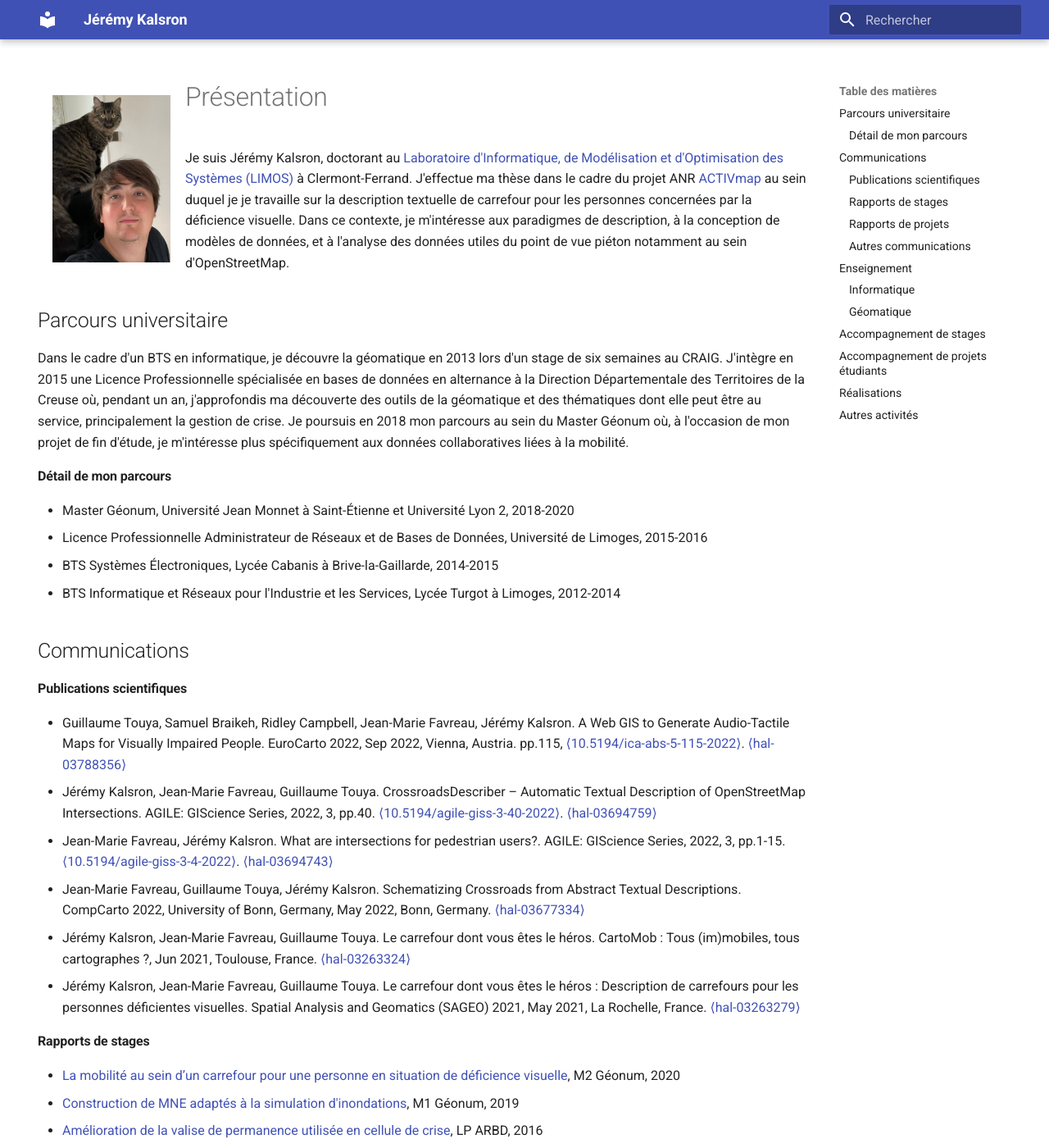
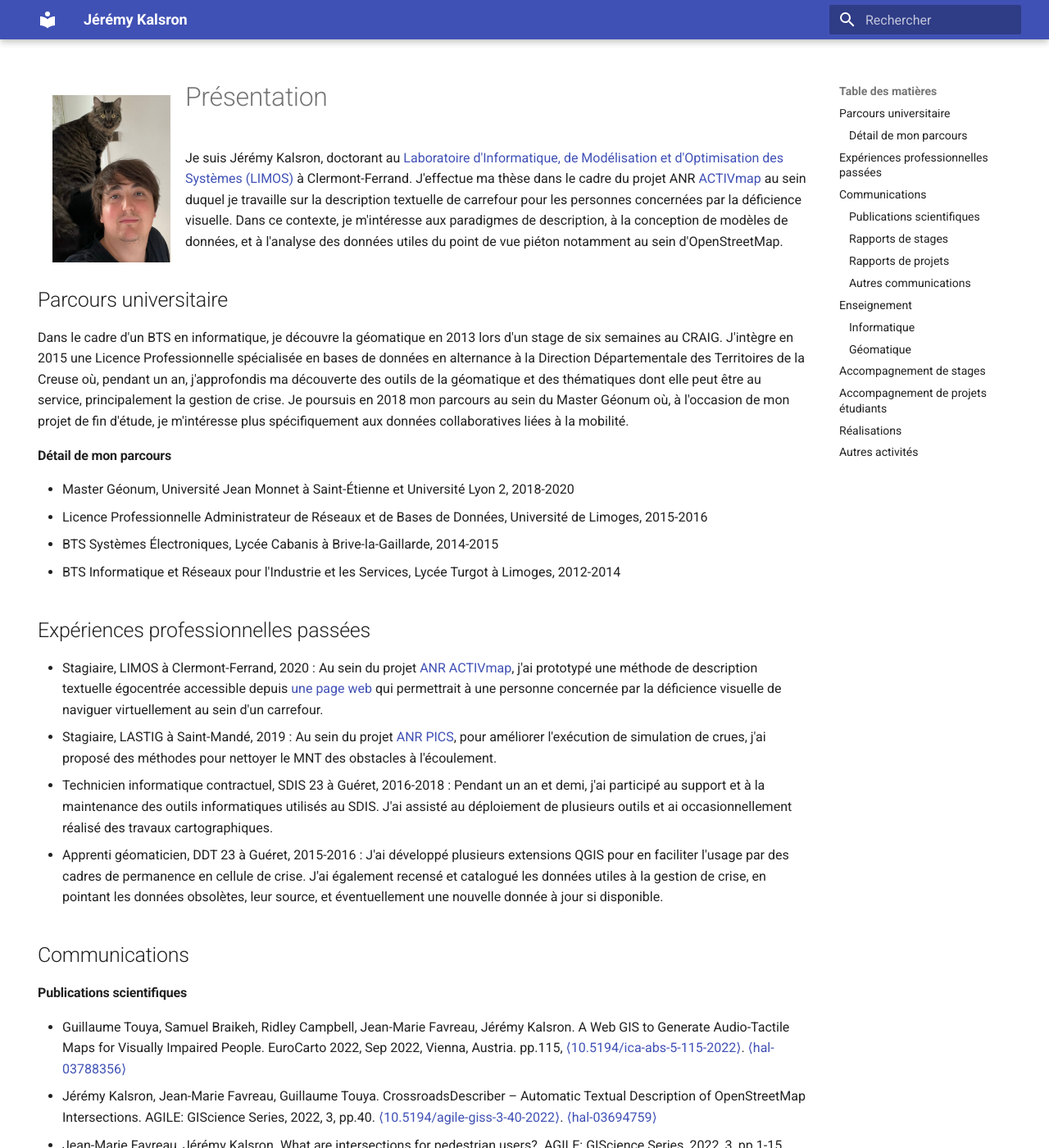
Before and after one commit to jeremyk6/jeremyk6.github.io, an MkDocs documentation site: the page built from docs/index.md, in a window 1280 px wide and 1400 px high. Shown: the whole window at 82% size. Built offline with MkDocs 1.6.1 and Material for MkDocs 9.7.7, drawn with Linux system fonts in a browser that asks for light colours.

Commit message:
Ajout de mes expériences professionnelles passées.

```diff
--- a/docs/index.md
+++ b/docs/index.md
@@ -10,17 +10,25 @@ hide:
 
 # Présentation
 
-Je suis Jérémy Kalsron, doctorant au [Laboratoire d'Informatique, de Modélisation et d'Optimisation des Systèmes (LIMOS)](https://limos.fr) à Clermont-Ferrand. J'effectue ma thèse dans le cadre du projet ANR [ACTIVmap](https://activmap.limos.fr) au sein duquel je je travaille sur la description textuelle de carrefour pour les personnes concernées par la déficience visuelle. Dans ce contexte, je m'intéresse aux paradigmes de description, à la conception de modèles de données, et à l'analyse des données utiles du point de vue piéton notamment au sein d'OpenStreetMap.
+Je suis Jérémy Kalsron, doctorant au [Laboratoire d'Informatique, de Modélisation et d'Optimisation des Systèmes (LIMOS)](https://limos.fr) à Clermont-Ferrand. J'effectue ma thèse dans le cadre du projet ANR [ACTIVmap](https://activmap.limos.fr) au sein duquel je travaille sur la description textuelle de carrefour pour les personnes concernées par la déficience visuelle. Dans ce contexte, je m'intéresse aux paradigmes de description, à la conception de modèles de données, et à l'analyse des données utiles du point de vue piéton notamment au sein d'OpenStreetMap.
 
 ## Parcours universitaire
 
 Dans le cadre d'un BTS en informatique, je découvre la géomatique en 2013 lors d'un stage de six semaines au CRAIG. J'intègre en 2015 une Licence Professionnelle spécialisée en bases de données en alternance à la Direction Départementale des Territoires de la Creuse où, pendant un an, j'approfondis ma découverte des outils de la géomatique et des thématiques dont elle peut être au service, principalement la gestion de crise. Je poursuis en 2018 mon parcours au sein du Master Géonum où, à l'occasion de mon projet de fin d'étude, je m'intéresse plus spécifiquement aux données collaboratives liées à la mobilité.
 
 #### Détail de mon parcours
+
 - Master Géonum, Université Jean Monnet à Saint-Étienne et Université Lyon 2, 2018-2020
 - Licence Professionnelle Administrateur de Réseaux et de Bases de Données, Université de Limoges, 2015-2016
 - BTS Systèmes Électroniques, Lycée Cabanis à Brive-la-Gaillarde, 2014-2015
 - BTS Informatique et Réseaux pour l'Industrie et les Services, Lycée Turgot à Limoges, 2012-2014
+
+## Expériences professionnelles passées
+
+- Stagiaire, LIMOS à Clermont-Ferrand, 2020 : Au sein du projet [ANR ACTIVmap](https://activmap.limos.fr), j'ai prototypé une méthode de description textuelle égocentrée accessible depuis [une page web](https://carrefours.activmap.limos.fr/old/) qui permettrait à une personne concernée par la déficience visuelle de naviguer virtuellement au sein d'un carrefour.
+- Stagiaire, LASTIG à Saint-Mandé, 2019 : Au sein du projet [ANR PICS](https://pics.ifsttar.fr/), pour améliorer l'exécution de simulation de crues, j'ai proposé des méthodes pour nettoyer le MNT des obstacles à l'écoulement.
+- Technicien informatique contractuel, SDIS 23 à Guéret, 2016-2018 : Pendant un an et demi, j'ai participé au support et à la maintenance des outils informatiques utilisés au SDIS. J'ai assisté au déploiement de plusieurs outils et ai occasionnellement réalisé des travaux cartographiques.
+- Apprenti géomaticien, DDT 23 à Guéret, 2015-2016 : J'ai développé plusieurs extensions QGIS pour en faciliter l'usage par des cadres de permanence en cellule de crise. J'ai également recensé et catalogué les données utiles à la gestion de crise, en pointant les données obsolètes, leur source, et éventuellement une nouvelle donnée à jour si disponible.
 
 ## Communications
 
```
